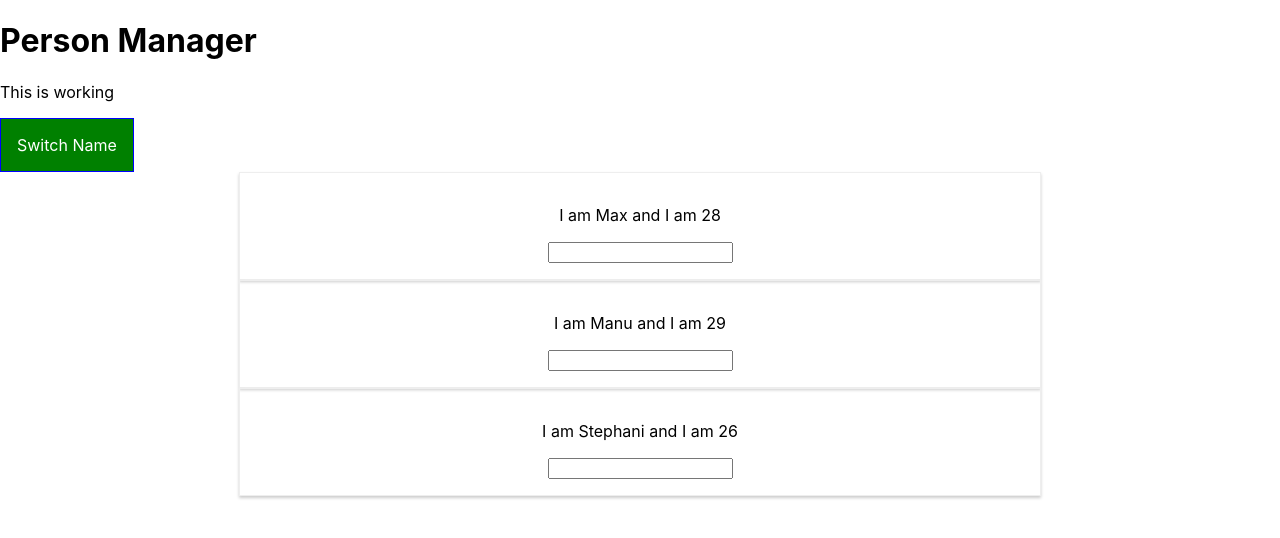
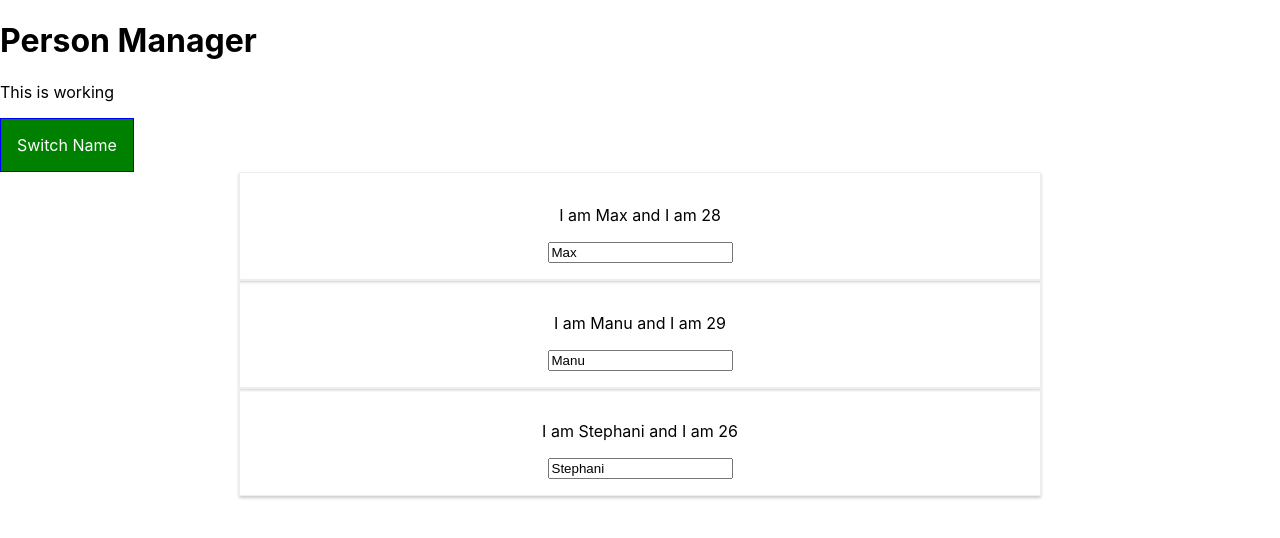
Before and after one commit to gabrielgila/hamburger-react, a React (Create React App) app: page / in a window 1280 px wide. Both pictures are taken after a click on the button "Switch Name". Shown: the top 538 px of the page. Built offline with nearby package versions, Linux system fonts and the light colour scheme.

Commit message:
updated person.js

```diff
--- a/src/components/Persons/Person/Person.js
+++ b/src/components/Persons/Person/Person.js
@@ -1,30 +1,16 @@
-import React from "react";
-//import './Person.css';
-import styled from 'styled-components';
+import React, { Component } from "react";
+import classes from './Person.module.css';
 
-const StyleDiv = styled.div`
-    width: 60%;
-    margin: auto;
-    border: 1px solid #eeeeee;
-    box-shadow: 0 2px 3px #cccccc;
-    padding: 16px;
-    text-align: center;
-
-    @media (min-width: 500px): {
-    width: '450px'
+class Person extends Component {
+    render() {
+        return (
+            <div className={classes.Person}>
+                <p onClick={this.props.click}>I am {this.props.name} and I am {this.props.age}</p>
+                <p>{this.props.children}</p>
+                <input type="text" onChange={this.props.changed} value={this.props.name}/>
+            </div>
+        );
     }
-`;
-
-const person = (props) => {
-
-    return (
-        //<div className="Person" style={style}>
-        <StyleDiv>
-            <p onClick={props.click}>I am {props.name} and I am {props.age}</p>
-            <p>{props.children}</p>
-            <input type="text" onChange={props.changed}/>
-        </StyleDiv>
-    )
 };
 
-export default person;
+export default Person;
--- a/src/components/Persons/Person/Person.css
+++ b/src/components/Persons/Person/Person.module.css
@@ -1,4 +1,4 @@
-/*.Person {
+.Person {
     width: 60%;
     margin: auto;
     border: 1px solid #eeeeee;
@@ -6,6 +6,3 @@
     padding: 16px;
     text-align: center;
 }
-
-
- */
```
